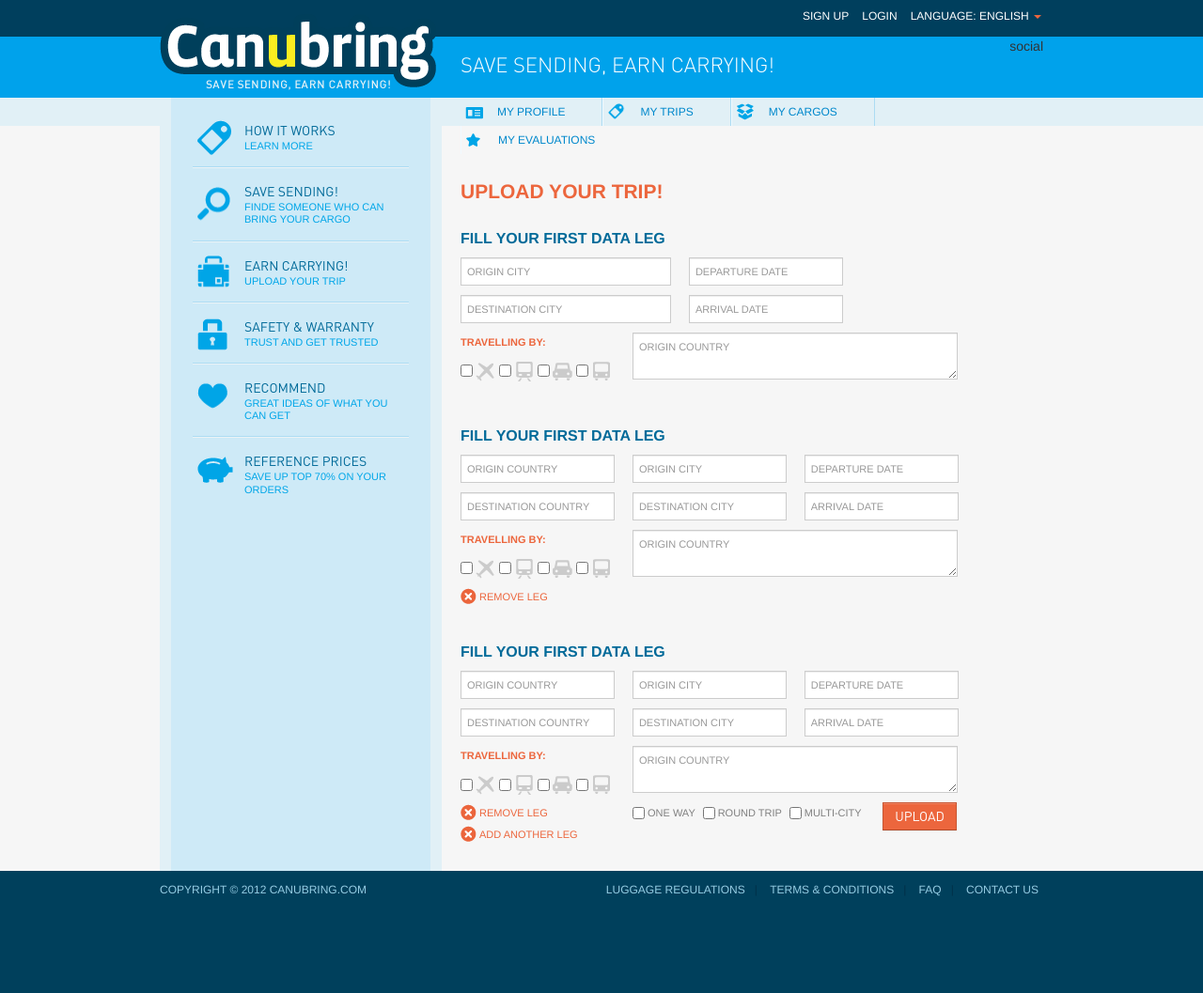
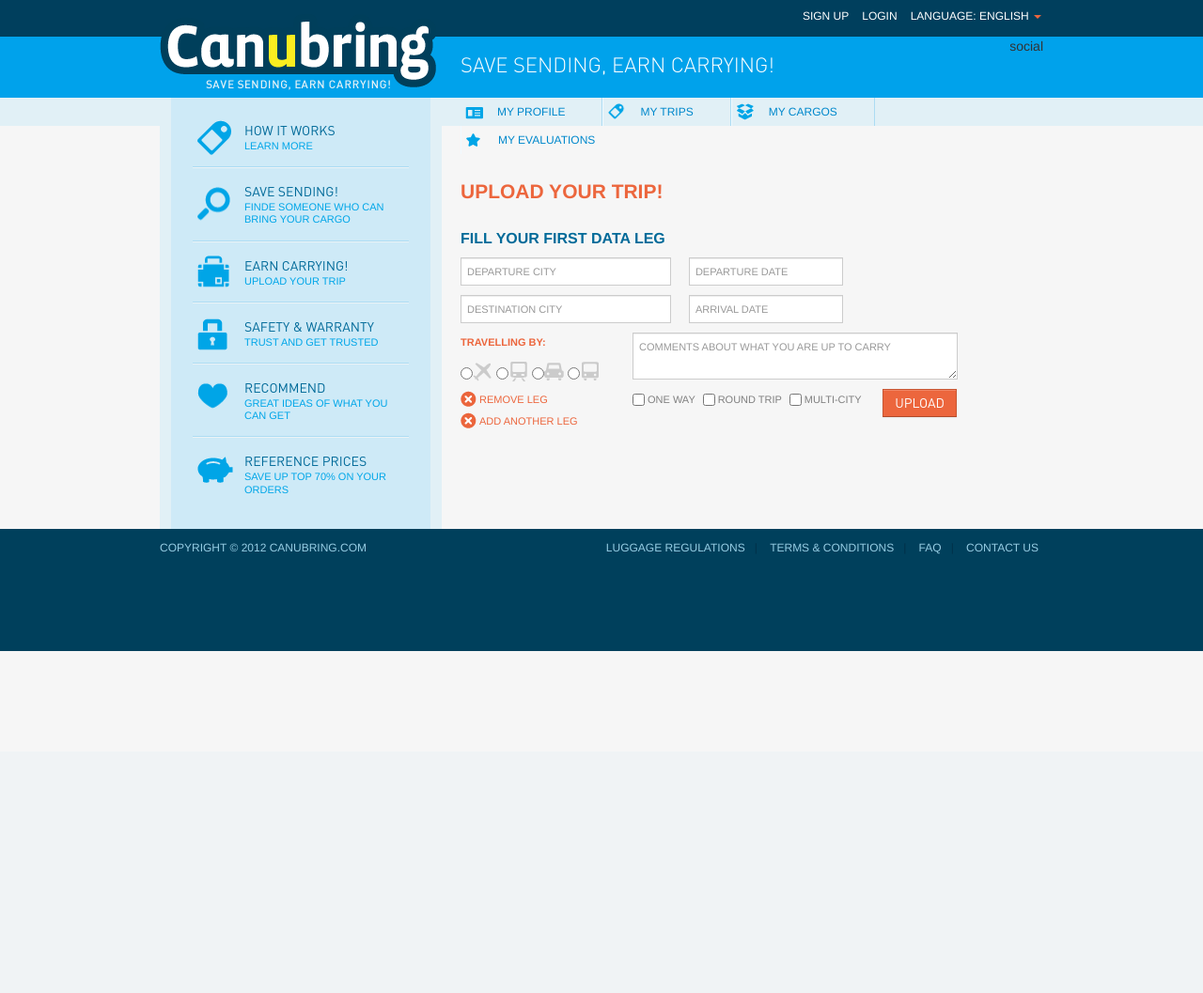
Before and after one commit to nabucosound/canubring, a Django app: a page that uses website/templates/new_trip.html in a window 1280 px wide. Shown: the whole page at 94% size. After the commit the page ends 693 px from the top, so only its background shows below. Run offline with Django 3.2, Linux system fonts and the light colour scheme; some libraries are stand-ins or nearby versions.

Commit message:
Added missing fields on new trip form

```diff
--- a/trips/admin.py
+++ b/trips/admin.py
@@ -3,7 +3,7 @@ from trips.models import Trip
 
 
 class TripAdmin(admin.ModelAdmin):
-    list_display = ('departure_city', 'departure_dt', 'destination_city', 'destination_dt')
+    list_display = ('departure_city', 'departure_dt', 'destination_city', 'destination_dt', 'travelling_by')
     search_fields = ('departure_city', 'destination_city')
 
 admin.site.register(Trip, TripAdmin)
--- /dev/null
+++ b/website/static/js/utils.js
@@ -0,0 +1,15 @@
+$.fn.serializeFormJSON = function() {
+   var o = {};
+   var a = this.serializeArray();
+   $.each(a, function() {
+       if (o[this.name]) {
+           if (!o[this.name].push) {
+               o[this.name] = [o[this.name]];
+           }
+           o[this.name].push(this.value || '');
+       } else {
+           o[this.name] = this.value || '';
+       }
+   });
+   return o;
+};
--- a/website/templates/new_trip.html
+++ b/website/templates/new_trip.html
@@ -6,105 +6,37 @@
 
   <div class="item-leg clearfix">
     <h4>Fill your first data leg</h4>
-    <form class="form-inline">
+    <form id="new-trip-form" class="form-inline" action="/api/v1/trip/" method="post" accept-charset="utf-8">
       <div class="control-group">
         <!-- <input type="text" class="input-medium input-canubring" placeholder="origin country" /> -->
-        <input id="origin-city" type="text" class="input-large input-canubring" placeholder="origin city" />
-        <input id="origin-date" type="text" class="input-medium input-canubring" placeholder="departure date" />
+        <input id="departure-city" type="text" name="departure_city" class="input-large input-canubring" placeholder="departure city" />
+        <input id="departure-date" type="text" name="departure_dt" class="input-medium input-canubring" placeholder="departure date" />
       </div>
       <div class="control-group">
         <!-- <input type="text" class="input-medium input-canubring" placeholder="destination country" /> -->
-        <input id="destination-city" type="text" class="input-large input-canubring" placeholder="destination city" />
-        <input id="destination-date" type="text" class="input-medium input-canubring" placeholder="arrival date" />
+        <input id="destination-city" type="text" name="destination_city" class="input-large input-canubring" placeholder="destination city" />
+        <input id="destination-date" type="text" name="destination_dt" class="input-medium input-canubring" placeholder="arrival date" />
       </div>
+      <input type="hidden" name="user" value="/api/v1/user/1/">
       <div class="control-group">
         <div class="travelling-by pull-left">
           <h5>Travelling by:</h5>
           <label class="checkbox">
-            <input type="checkbox"><img src="{{ STATIC_URL }}img/ico_plane.png" alt="" title="">
+            <input type="radio" name="travelling_by" value="1"><img src="{{ STATIC_URL }}img/ico_plane.png">
           </label>
           <label class="checkbox">
-            <input type="checkbox"><img src="{{ STATIC_URL }}img/ico_train.png" alt="" title="">
+            <input type="radio" name="travelling_by" value="2"><img src="{{ STATIC_URL }}img/ico_train.png">
           </label>
           <label class="checkbox">
-            <input type="checkbox"><img src="{{ STATIC_URL }}img/ico_car.png" alt="" title="">
+            <input type="radio" name="travelling_by" value="3"><img src="{{ STATIC_URL }}img/ico_car.png">
           </label>
           <label class="checkbox">
-            <input type="checkbox"><img src="{{ STATIC_URL }}img/ico_bus.png" alt="" title="">
-          </label>
-        </div>
-        <textarea class="input-canubring" placeholder="origin country"></textarea>
-      </div>
-    </form>
-  </div><!-- .item-leg -->
-
-   <div class="item-leg clearfix">
-    <h4>Fill your first data leg</h4>
-    <form class="form-inline">
-      <div class="control-group">
-        <input type="text" class="input-medium input-canubring" placeholder="origin country" />
-        <input type="text" class="input-medium input-canubring" placeholder="origin city" />
-        <input type="text" class="input-medium input-canubring" placeholder="departure date" />
-      </div>
-      <div class="control-group">
-        <input type="text" class="input-medium input-canubring" placeholder="destination country" />
-        <input type="text" class="input-medium input-canubring" placeholder="destination city" />
-        <input type="text" class="input-medium input-canubring" placeholder="arrival date" />
-      </div>
-      <div class="control-group">
-        <div class="travelling-by pull-left">
-          <h5>Travelling by:</h5>
-          <label class="checkbox">
-            <input type="checkbox"><img src="{{ STATIC_URL }}img/ico_plane.png" alt="" title="">
-          </label>
-          <label class="checkbox">
-            <input type="checkbox"><img src="{{ STATIC_URL }}img/ico_train.png" alt="" title="">
-          </label>
-          <label class="checkbox">
-            <input type="checkbox"><img src="{{ STATIC_URL }}img/ico_car.png" alt="" title="">
-          </label>
-          <label class="checkbox">
-            <input type="checkbox"><img src="{{ STATIC_URL }}img/ico_bus.png" alt="" title="">
-          </label>
-          <p><a href="#" title="" class="remove-leg">remove leg</a></p>
-        </div>
-        <textarea class="input-canubring" placeholder="origin country"></textarea>
-      </div>
-    </form>
-  </div><!-- .item-leg -->
-
-   <div class="item-leg clearfix">
-    <h4>Fill your first data leg</h4>
-    <form class="form-inline">
-      <div class="control-group">
-        <input type="text" class="input-medium input-canubring" placeholder="origin country" />
-        <input type="text" class="input-medium input-canubring" placeholder="origin city" />
-        <input type="text" class="input-medium input-canubring" placeholder="departure date" />
-      </div>
-      <div class="control-group">
-        <input type="text" class="input-medium input-canubring" placeholder="destination country" />
-        <input type="text" class="input-medium input-canubring" placeholder="destination city" />
-        <input type="text" class="input-medium input-canubring" placeholder="arrival date" />
-      </div>
-      <div class="control-group">
-        <div class="travelling-by pull-left">
-          <h5>Travelling by:</h5>
-          <label class="checkbox">
-            <input type="checkbox"><img src="{{ STATIC_URL }}img/ico_plane.png" alt="" title="">
-          </label>
-          <label class="checkbox">
-            <input type="checkbox"><img src="{{ STATIC_URL }}img/ico_train.png" alt="" title="">
-          </label>
-          <label class="checkbox">
-            <input type="checkbox"><img src="{{ STATIC_URL }}img/ico_car.png" alt="" title="">
-          </label>
-          <label class="checkbox">
-            <input type="checkbox"><img src="{{ STATIC_URL }}img/ico_bus.png" alt="" title="">
+            <input type="radio" name="travelling_by" value="4"><img src="{{ STATIC_URL }}img/ico_bus.png">
           </label>
           <p><a href="#" title="" class="remove-leg">remove leg</a></p>
           <p><a href="#" title="" class="add-leg">add another leg</a></p>
         </div>
-        <textarea class="input-canubring" placeholder="origin country"></textarea>
+        <textarea name="comments" class="input-canubring" placeholder="Comments about what you are up to carry"></textarea>
         <p class="submit-trip">
           <label class="checkbox">
             <input type="checkbox">one way
@@ -115,7 +47,7 @@
           <label class="checkbox">
             <input type="checkbox">multi-city
           </label>
-          <a class="btn btn-canubring-orange pull-right" href="#">Upload</a>
+          <a id="new-trip-submit-btn" class="btn btn-canubring-orange pull-right" href="#">Upload</a>
         </p>
       </div>
     </form>
@@ -126,21 +58,43 @@
 {% endblock %}
 
 {% block extra_js %}
+
 <!-- Google Places Autocomplete widget Js -->
 <script type="text/javascript" src="http://maps.googleapis.com/maps/api/js?libraries=places&sensor=false&language=es"></script>
 <script type="text/javascript" charset="utf-8">
-  var input = document.getElementById('origin-city');
+  var input = document.getElementById('departure-city');
+  var input2 = document.getElementById('destination-city');
   var options = {
     types: ['(cities)'],
     // componentRestrictions: {country: 'fr'}
   };
   autocomplete = new google.maps.places.Autocomplete(input, options);
+  autocomplete2 = new google.maps.places.Autocomplete(input2, options);
 </script>
 
 <script>
   $(function() {
-    $( "#origin-date,#destination-date" ).datepicker({ minDate: 0 });
+    $( "#departure-date,#destination-date" ).datepicker({ minDate: 0 });
   });
 </script>
 
+<script src="{{ STATIC_URL }}js/utils.js"></script>
+<script type="text/javascript" charset="utf-8">
+  $(document).ready(function(){
+    $('#new-trip-submit-btn').click(function() {
+      $.ajax({
+        url: '/api/v1/trip/',
+        type: 'post',
+        dataType: 'application/json',
+        contentType: 'application/json',
+        data: JSON.stringify($('form#new-trip-form').serializeFormJSON()),
+        complete: function(xhr, textStatus) {
+            //console.log(xhr.status);
+            window.location = "/my/trips/";
+        }
+      });
+    });
+  })
+</script>
+
 {% endblock %}
```
Also changed, not shown: trips/models.py (+8 -0 lines), trips/migrations/0003_auto__add_field_trip_travelling_by.py (added), trips/migrations/0004_auto__add_field_trip_comments.py (added).
